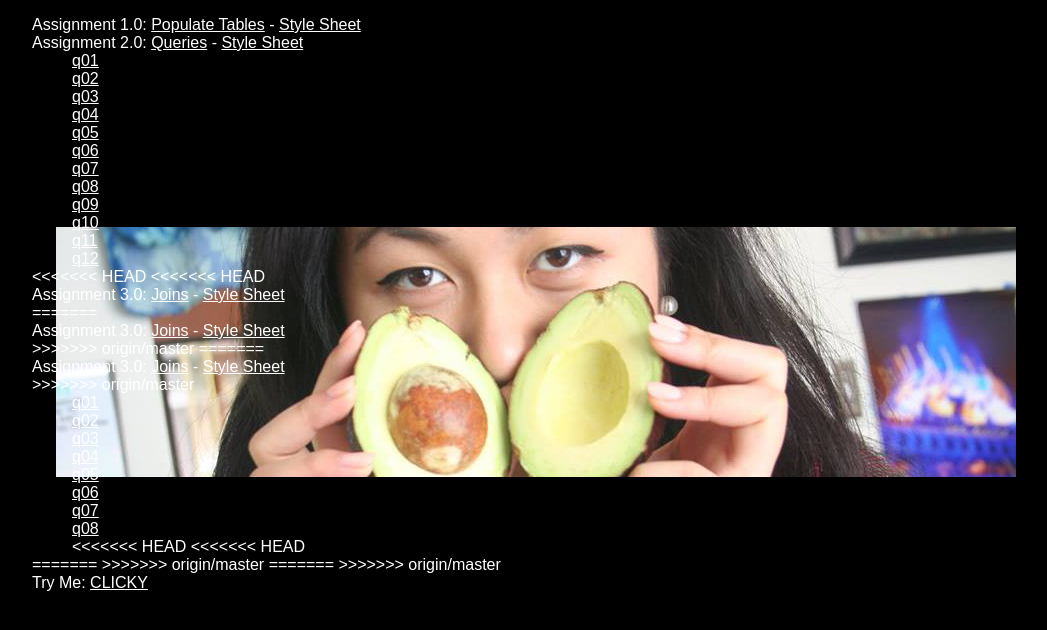
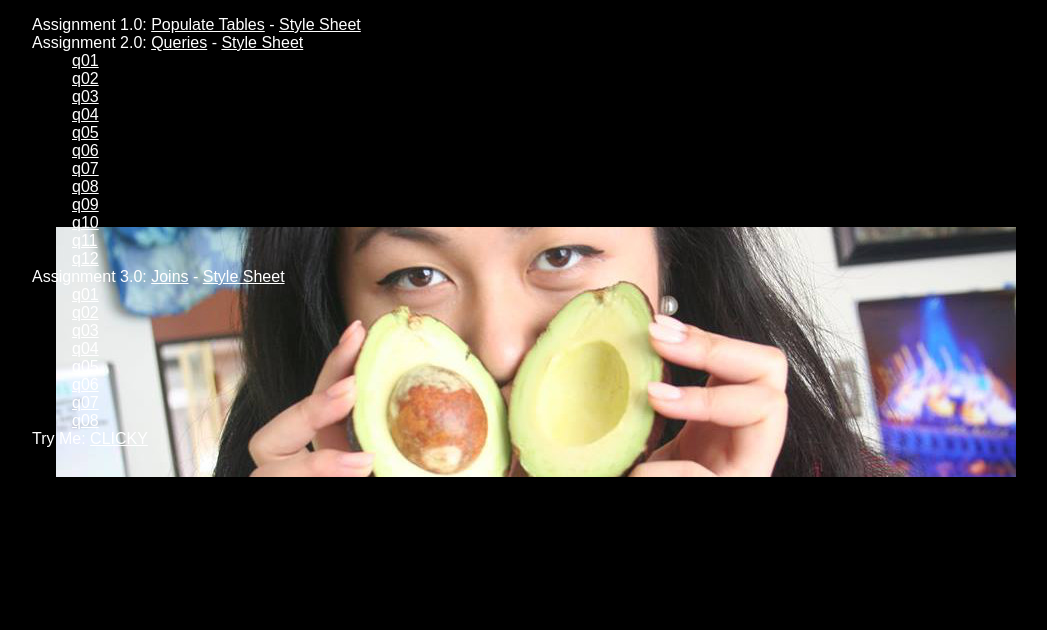
Before and after one commit to lilynguyen/cs148, a PHP site: page /sitemap.php in a window 1280 px wide. Shown: the part 48-678 px from the top of the page, without its empty margins (104-1151 px from the left). Run offline with PHP 8.4, Linux system fonts and the light colour scheme; a stand-in replaces the project's code that opens the database connection.

Commit message:
deleted err_log, weird map shit

```diff
--- a/sitemap.php
+++ b/sitemap.php
@@ -36,15 +36,7 @@
               <li><a href="assignment2.0/q11.php">q11</a></li>
               <li><a href="assignment2.0/q12.php">q12</a></li>
             </ul>
-<<<<<<< HEAD
-<<<<<<< HEAD
             <li>Assignment 3.0: <a href="assignment3.0/join.php">Joins</a> - <a href="assignment3.0/css/base.css">Style Sheet</a></li>
-=======
-          <li>Assignment 3.0: <a href="assignment3.0/joins.php">Joins</a> - <a href="assignment3.0/css/base.css">Style Sheet</a></li>
->>>>>>> origin/master
-=======
-          <li>Assignment 3.0: <a href="assignment3.0/joins.php">Joins</a> - <a href="assignment3.0/css/base.css">Style Sheet</a></li>
->>>>>>> origin/master
             <ul>
               <li><a href="assignment3.0/q01.php">q01</a></li>
               <li><a href="assignment3.0/q02.php">q02</a></li>
@@ -54,15 +46,7 @@
               <li><a href="assignment3.0/q06.php">q06</a></li>
               <li><a href="assignment3.0/q07.php">q07</a></li>
               <li><a href="assignment3.0/q08.php">q08</a></li>
-<<<<<<< HEAD
-<<<<<<< HEAD
             </ul>
-=======
-            </u3>
->>>>>>> origin/master
-=======
-            </u3>
->>>>>>> origin/master
           <li>Try Me: <a href="tryme.php">CLICKY</a></li>
       </ul>
     </nav>
```
Also changed, not shown: 1 other file.
